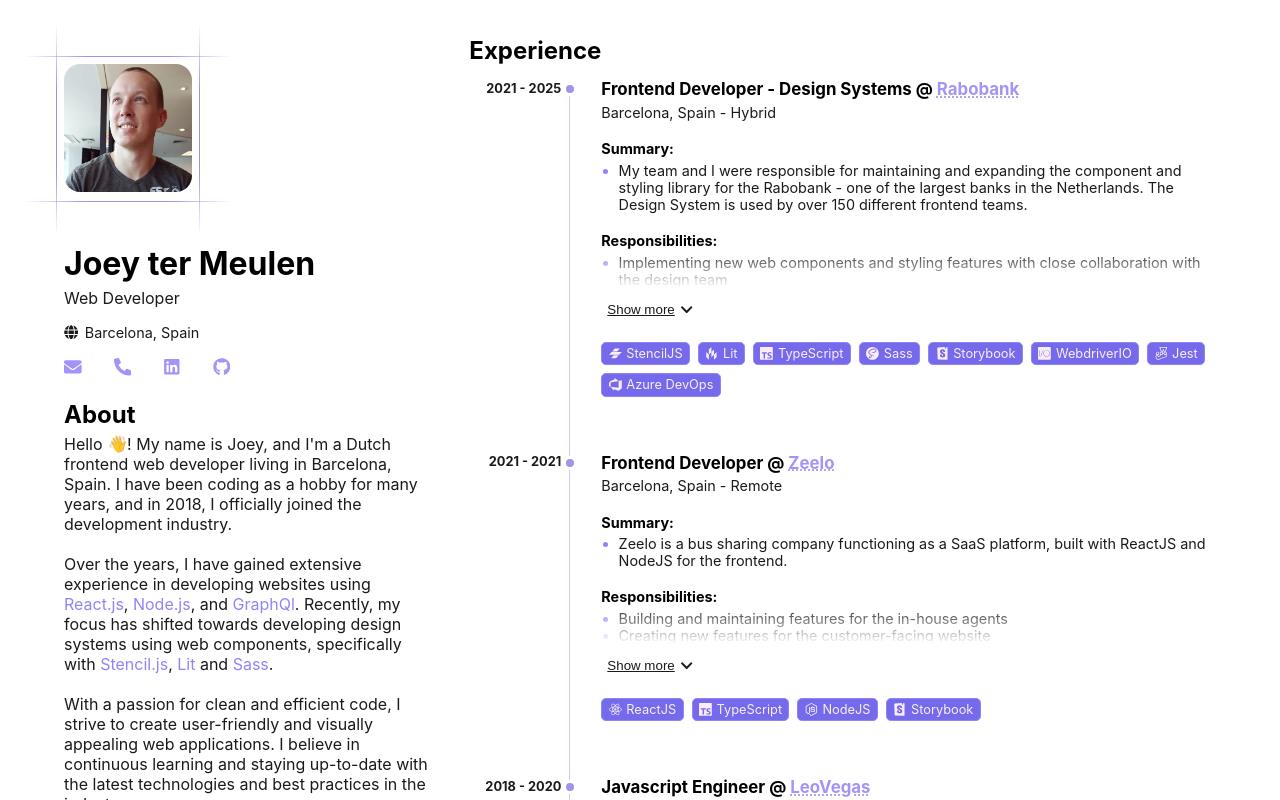
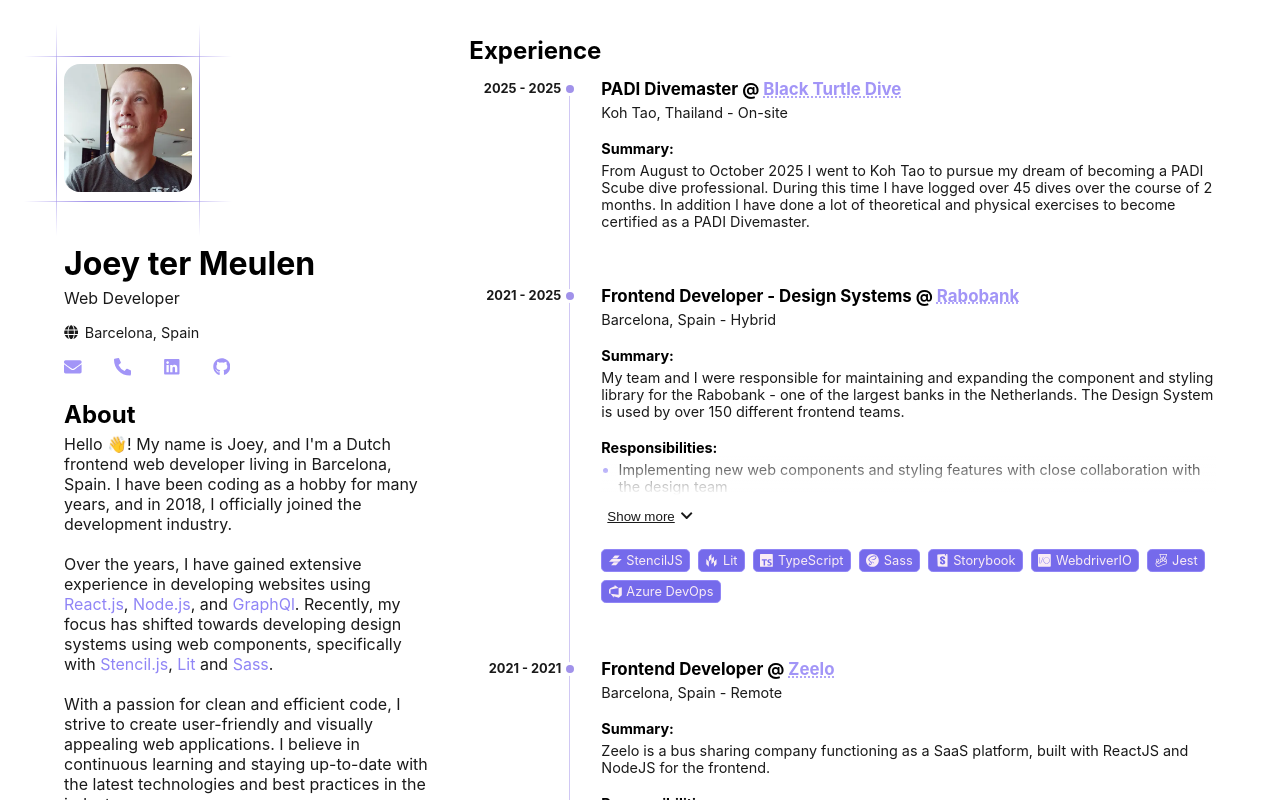
Before and after one commit to JtMeulen/portfolio-2024, a React (Vite) app: page / in a window 1280 px wide. Shown: the top 800 px of the page. Built offline with nearby package versions, Linux system fonts and the light colour scheme.

Commit message:
chore: add scuba experience in portfolio

```diff
--- a/public/data/experience.json
+++ b/public/data/experience.json
@@ -1,4 +1,14 @@
 [
+  {
+    "company": "Black Turtle Dive",
+    "url": "https://www.blackturtledive.com/",
+    "position": "PADI Divemaster",
+    "location": "Koh Tao, Thailand",
+    "type": "On-site",
+    "startYear": "2025",
+    "endYear": "2025",
+    "summary": "From August to October 2025 I went to Koh Tao to pursue my dream of becoming a PADI Scube dive professional. During this time I have logged over 45 dives over the course of 2 months. In addition I have done a lot of theoretical and physical exercises to become certified as a PADI Divemaster."
+  },
   {
     "company": "Rabobank",
     "url": "https://www.rabobank.nl/",
--- a/src/components/About/About.tsx
+++ b/src/components/About/About.tsx
@@ -76,6 +76,11 @@
         With a passion for clean and efficient code, I strive to create user-friendly and visually
         appealing web applications. I believe in continuous learning and staying up-to-date with the
         latest technologies and best practices in the industry.
+        <br />
+        <br />
+        Outside of being a developer I'mm also a scuba dive enthousiast, and am a certified
+        professional Divemaster. If I'm not behind my laptop, you can find me breathing underwater
+        alongside tropical fish!
       </p>
     </div>
   );
--- a/src/components/Experience/Experience.module.scss
+++ b/src/components/Experience/Experience.module.scss
@@ -67,8 +67,7 @@
 }
 
 .responsibilities,
-.achievements,
-.summary {
+.achievements {
   list-style-type: disc;
   margin-inline-start: 1.2em;
   padding: 0;
--- a/src/components/Experience/Experience.tsx
+++ b/src/components/Experience/Experience.tsx
@@ -35,11 +35,10 @@
                   {experience.location} - {experience.type}
                 </p>
                 <h4>Summary:</h4>
-                <ul className={styles.summary}>
-                  <li>{experience.summary}</li>
-                </ul>
+                <section>{experience.summary}</section>
+                {(experience.responsibilities || experience.achievements) && (
                   <Collapsible>
-                  {experience.responsibilities && (
+                    {experience.responsibilities && experience.responsibilities && (
                       <>
                         <h4>Responsibilities:</h4>
                         <ul className={styles.responsibilities}>
@@ -49,7 +48,7 @@
                         </ul>
                       </>
                     )}
-                  {experience.achievements && (
+                    {experience.achievements && experience.achievements && (
                       <>
                         <h4>Achievements:</h4>
                         <ul className={styles.achievements}>
@@ -63,6 +62,8 @@
                       </>
                     )}
                   </Collapsible>
+                )}
+                {experience.stack && (
                   <ul className={styles.stack}>
                     {experience.stack.map((tech: string) => (
                       <li key={tech}>
@@ -70,6 +71,7 @@
                       </li>
                     ))}
                   </ul>
+                )}
               </div>
             </li>
           ))}
```
Lines whose indentation alone changed are shown as unchanged.
